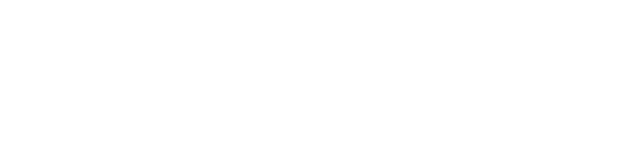
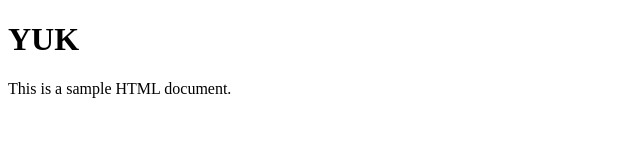
Before and after one commit to AgnesTachyon-feet/JSforMoMMyASMR, a plain HTML site: page index.html in a window 1280 px wide. Shown: the whole page, without its empty margins (0-640 px from the left). Drawn offline with Linux system fonts and the light colour scheme.

Commit message:
Add initial HTML content and README outline

```diff
--- a/index.html
+++ b/index.html
@@ -6,6 +6,10 @@
     <title>Document</title>
 </head>
 <body>
+    <!--1. html content-->
+    <h1>YUK</h1>
+    <p>This is a sample HTML document.</p>
+
 
 </body>
 </html>
```
Also changed, not shown: 1 other file.
